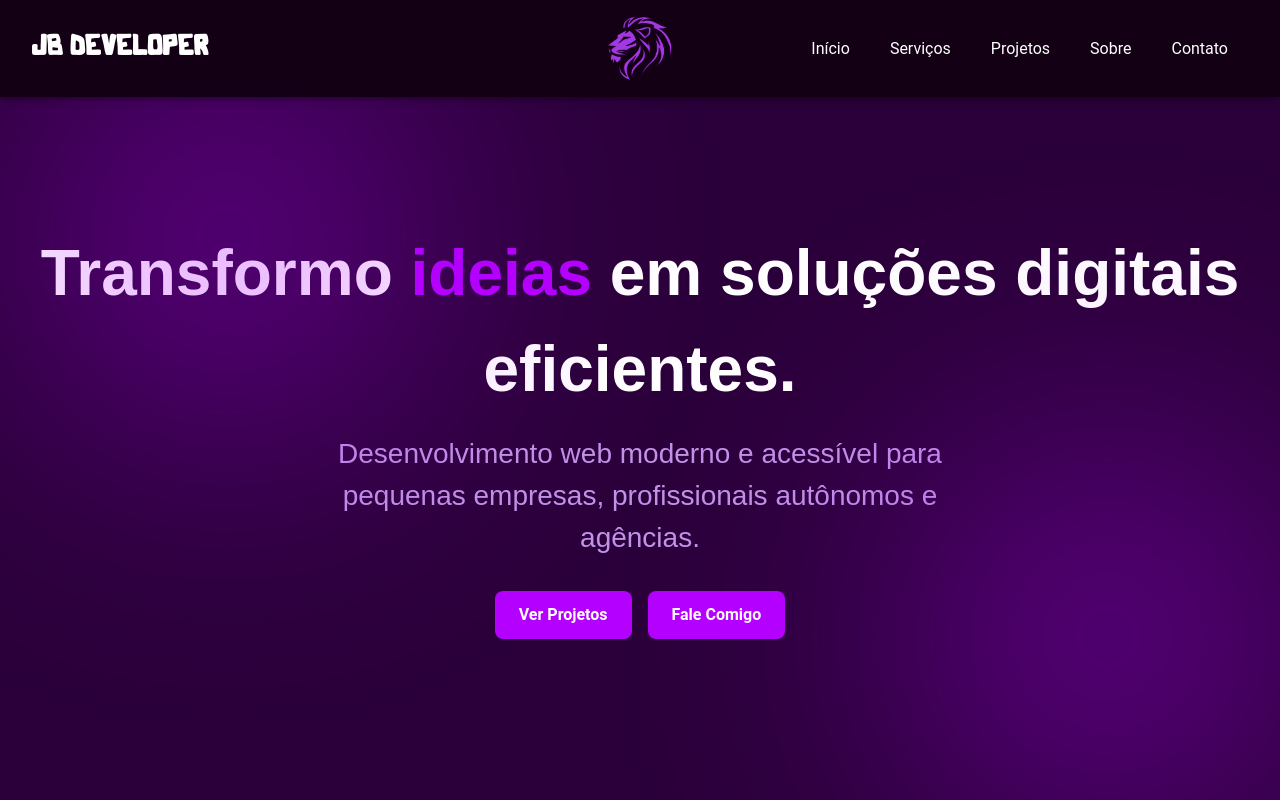
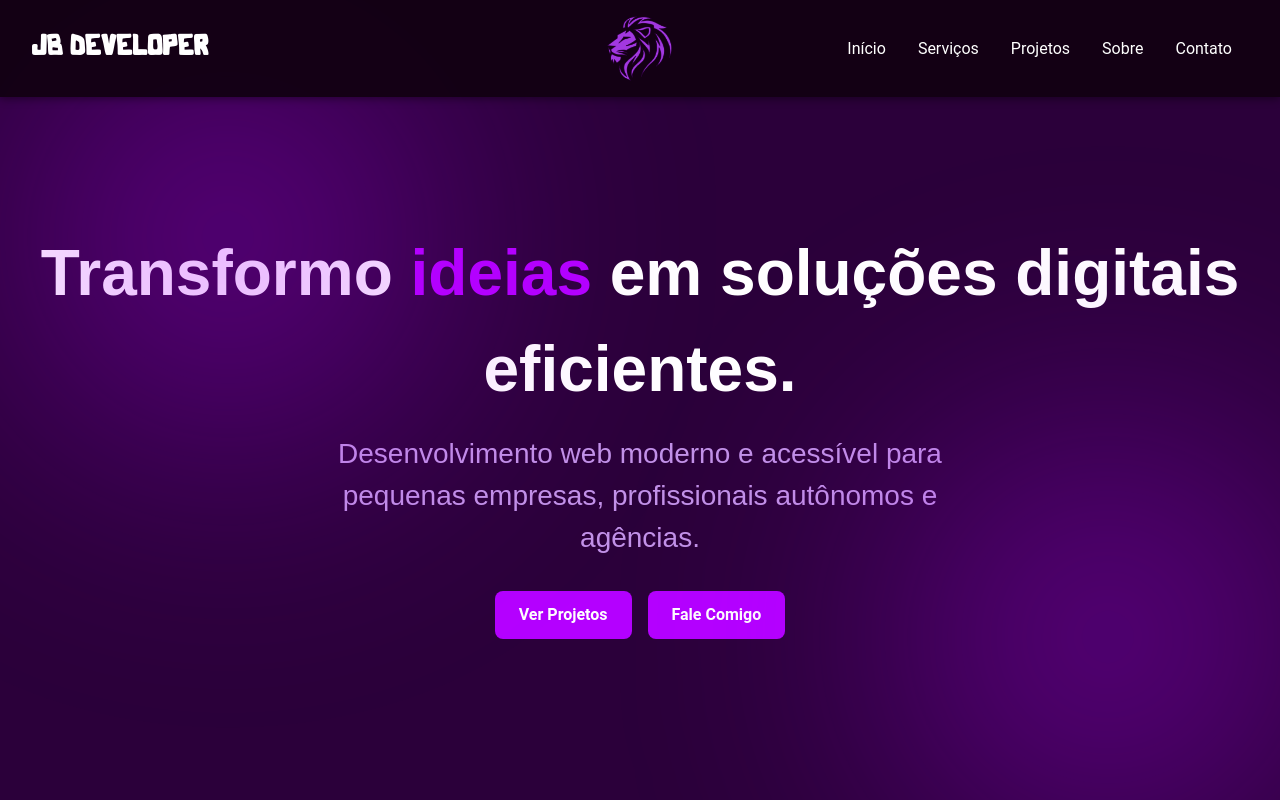
Before and after one commit to birajnior/update-portfolio, a React (Vite) app: page / in a window 1280 px wide. Shown: the top 800 px of the page. Built offline with nearby package versions, Linux system fonts and the light colour scheme.

Commit message:
Alterando tamanho de tela

```diff
--- a/src/components/About/About.styles.ts
+++ b/src/components/About/About.styles.ts
@@ -17,16 +17,12 @@ export const Title = styled.h2`
 
 export const ContentWrapper = styled.div`
   display: flex;
-  gap: 8rem;
+  gap: 5rem;
   align-items: flex-start;
   justify-content: center;
   max-width: 1580px;
   margin: 0 auto;
   padding-inline: ${({ theme }) => theme.spacing.xl};
-
-  @media ${media.desktop} {
-    gap: 5rem;
-  }
 
   @media ${media.notebook}, ${media.tablet}, ${media.mobile}, ${media.smallMobile} {
     flex-direction: column;
--- a/src/components/Navbar/Navbar.styles.ts
+++ b/src/components/Navbar/Navbar.styles.ts
@@ -21,7 +21,7 @@ export const Menu = styled.ul`
   }
 
   a {
-    padding: 1.25rem;
+    padding: 1rem;
     color: white;
     border-radius: 0.375rem;
     transition: background-color 0.25s ease;
--- a/src/styles/media.ts
+++ b/src/styles/media.ts
@@ -3,6 +3,6 @@ export const media = {
   mobile: `(min-width: 360px) and (max-width: 479px)`, // 👈 celulares comuns pequenos
   tablet: `(min-width: 480px) and (max-width: 767px)`,
   notebook: `(min-width: 768px) and (max-width: 991px)`,
-  desktop: `(min-width: 992px) and (max-width: 1399px)`,
-  largeDesktop: `(min-width: 1400px)`,
+  desktop: `(min-width: 992px) and (max-width: 1199px)`,
+  largeDesktop: `(min-width: 1200px)`,
 };
```
